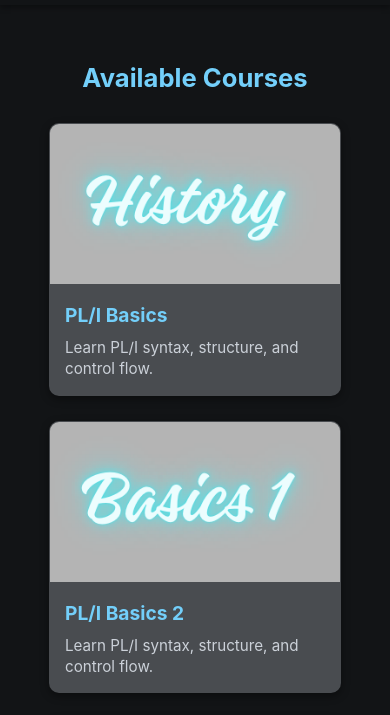
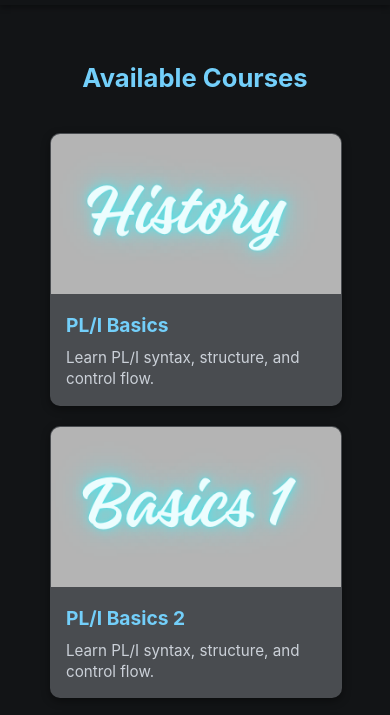
Before and after one commit to Robbevanherpe1/PLI-Learn, a plain HTML site: page index.html in a window 390 px wide. Shown: the part 56-771 px from the top of the page. Drawn offline with nearby package versions, Linux system fonts and the light colour scheme.

Commit message:
fixed styling

```diff
--- a/style.css
+++ b/style.css
@@ -3,7 +3,7 @@
     --panel: #121416;
     --card: #494c50;
     --text: #e2e8f0;
-    --accent: #73cffa; /*3b82f6*/
+    --accent: #73cffa;
     --border: #33415500;
     --shadow: rgba(0, 0, 0, 0.4);
   }
@@ -27,7 +27,6 @@
     overflow-x: hidden;
   }
 
-  /* Topbar */
   .topbar {
     display: flex;
     justify-content: space-between;
@@ -43,7 +42,6 @@
     font-weight: 700;
   }
 
-  /* Home Screen */
   .home-screen {
     text-align: center;
     padding: 40px 50px;
@@ -53,25 +51,30 @@
     color: var(--accent);
     font-size: 1.6em;
   }
+
   .courses-grid {
     display: grid;
-    grid-template-columns: repeat(auto-fit, minmax(280px, 1fr));
-    gap: 25px;
-    justify-items: center;
+    grid-template-columns: repeat(3, minmax(280px, 320px));
+    gap: 20px;
+    justify-content: center;
+    align-items: start;
+    padding: 10px 0;
   }
+
   .course-card {
     background: var(--card);
     border: 1px solid var(--border);
     border-radius: 10px;
     overflow: hidden;
-    width: 100%;
-    max-width: 320px;
+    width: 90%;
+    max-width: 300px;
     box-shadow: 0 3px 8px var(--shadow);
     cursor: pointer;
     transition: transform 0.25s, box-shadow 0.25s;
+    transform: scale(0.95);
   }
   .course-card:hover {
-    transform: translateY(-6px);
+    transform: scale(1);
     box-shadow: 0 6px 15px rgba(59,130,246,0.3);
   }
   .course-card img {
@@ -96,7 +99,22 @@
     line-height: 1.4;
   }
 
-  /* Course View Layout */
+  /* Responsive adjustments */
+  @media (max-width: 1024px) {
+    .courses-grid {
+      grid-template-columns: repeat(2, 1fr);
+    }
+  }
+  @media (max-width: 640px) {
+    .courses-grid {
+      grid-template-columns: 1fr;
+    }
+    .course-card {
+      width: 100%;
+      transform: scale(1);
+    }
+  }
+
   .course-view {
     display: flex;
   }
@@ -112,7 +130,11 @@
     color: var(--accent);
     margin-bottom: 20px;
   }
-  .sidebar ul { list-style: none; padding: 0; margin: 0; }
+  .sidebar ul {
+    list-style: none;
+    padding: 0;
+    margin: 0;
+  }
   .sidebar li {
     padding: 12px 14px;
     border-radius: 6px;
@@ -120,7 +142,9 @@
     margin-bottom: 8px;
     transition: background 0.25s, color 0.25s;
   }
-  .sidebar li:hover { background: rgba(59,130,246,0.2); }
+  .sidebar li:hover {
+    background: rgba(59, 130, 246, 0.2);
+  }
   .sidebar li.active {
     background: var(--accent);
     color: #fff;
@@ -145,7 +169,10 @@
     margin-bottom: 10px;
     color: var(--accent);
   }
-  .chapter h4 { color: var(--accent); margin-top: 15px; }
+  .chapter h4 {
+    color: var(--accent);
+    margin-top: 15px;
+  }
 
   .back-btn {
     background: var(--accent);
@@ -156,20 +183,23 @@
     cursor: pointer;
     margin-bottom: 20px;
     font-weight: 600;
-    box-shadow: 0 2px 5px rgba(59,130,246,0.3);
+    box-shadow: 0 2px 5px rgba(59, 130, 246, 0.3);
     transition: transform 0.2s;
   }
-  .back-btn:hover { transform: translateY(-2px); }
+  .back-btn:hover {
+    transform: translateY(-2px);
+  }
 
-  .hidden { display: none; }
+  .hidden {
+    display: none;
+  }
 
-  /* Prism styling */
-  pre[class*="language-"] {
+  pre[class*='language-'] {
     border-radius: 6px;
     box-shadow: 0 2px 5px var(--shadow);
   }
 
-  /* ===== Uiverse Theme Switch ===== */
+
   .theme-switch {
     --toggle-size: 15px;
     --container-width: 4.5em;
```
